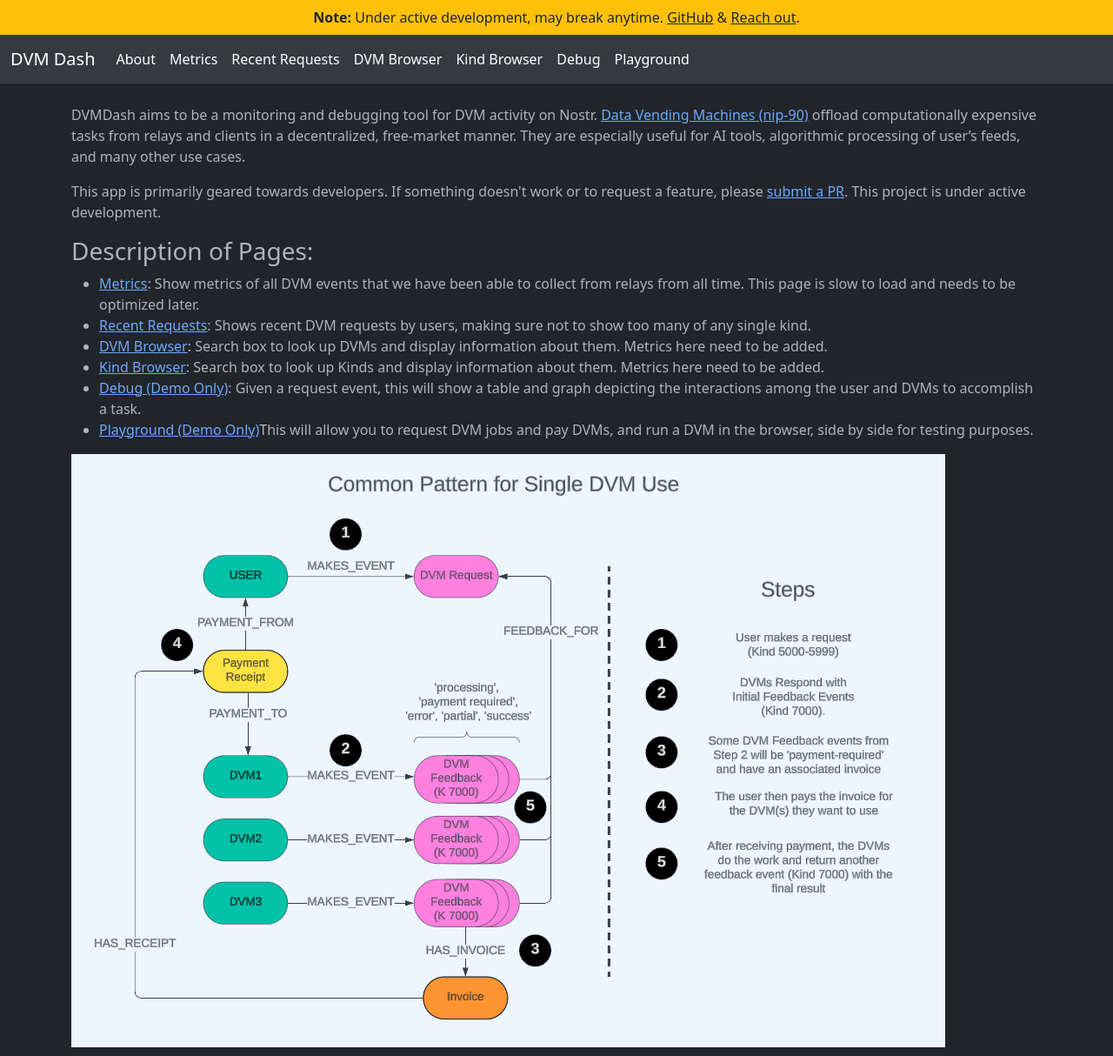
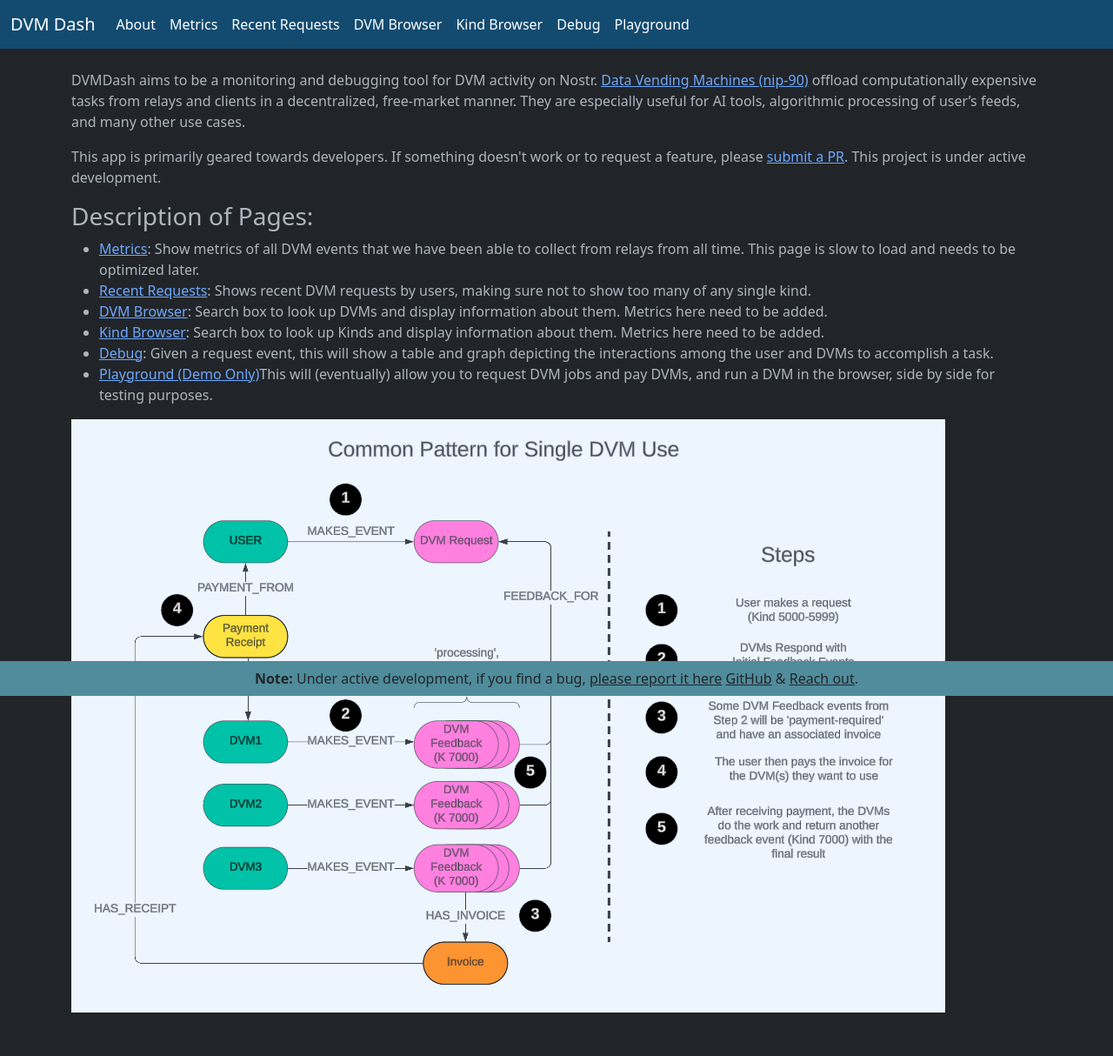
Before and after one commit to dtdannen/dvmdash, a Django app: page / in a window 1280 px wide. Shown: the whole page at 87% size. Run offline with Django 5.2, Linux system fonts and the light colour scheme; parts of the project's set-up code (start-up, migrations or seed data) failed here and were passed over; some libraries are stand-ins or nearby versions.

Commit message:
blue color scheme, still meh honestly

```diff
--- a/dvmdash/monitor/templates/monitor/about.html
+++ b/dvmdash/monitor/templates/monitor/about.html
@@ -23,8 +23,8 @@
         <li><a href="{% url 'recent' %}">Recent Requests</a>: Shows recent DVM requests by users, making sure not to show too many of any single kind.</li>
         <li><a href="{% url 'dvm' %}">DVM Browser</a>: Search box to look up DVMs and display information about them. Metrics here need to be added.</li>
         <li><a href="{% url 'kind' %}">Kind Browser</a>: Search box to look up Kinds and display information about them. Metrics here need to be added.</li>
-        <li><a href="{% url 'debug' event_id="1258f00b94102ed3220de6a05897329e5f5e575c07d77966b303e440570c901c" %}">Debug (Demo Only)</a>: Given a request event, this will show a table and graph depicting the interactions among the user and DVMs to accomplish a task.</li>
-        <li><a href="{% url 'playground' %}">Playground (Demo Only)</a>This will allow you to request DVM jobs and pay DVMs, and run a DVM in the browser, side by side for testing purposes.</li>
+        <li><a href="{% url 'debug' %}">Debug</a>: Given a request event, this will show a table and graph depicting the interactions among the user and DVMs to accomplish a task.</li>
+        <li><a href="{% url 'playground' %}">Playground (Demo Only)</a>This will (eventually) allow you to request DVM jobs and pay DVMs, and run a DVM in the browser, side by side for testing purposes.</li>
     </ul>
 
     <img src="{% static 'DVM_Flow_Diagram.png' %}" alt="Image of DVM Flow Diagram">
--- a/dvmdash/monitor/templates/monitor/base.html
+++ b/dvmdash/monitor/templates/monitor/base.html
@@ -31,7 +31,7 @@
     <!-- ... (existing head content) ... -->
     <style>
         .navbar-custom {
-            background-color: #343a40; /* Dark gray background color */
+            background-color: #134B70; /* Dark gray background color */
         }
         .navbar-custom .navbar-brand,
         .navbar-custom .navbar-nav .nav-link {
@@ -43,21 +43,27 @@
         }
         .navbar-custom .navbar-nav .nav-link:hover {
         color: #ffc107; /* Yellow hover color */
-    }
+        }
+        .development-banner {
+            position: fixed;
+            bottom: 0;
+            left: 0;
+            right: 0;
+            z-index: 1030;
+            background-color: #508C9B;
+        }
+
+        body {
+            padding-bottom: 50px; /* Adjust this value based on your banner's height */
+        }
     </style>
+
+
 
     {% block extrahead %}{% endblock %}
 </head>
 
 <body>
-    <!-- Development Banner -->
-    <div class="container-fluid bg-warning text-dark py-2">
-        <div class="container text-center">
-            <p class="mb-0">
-                <strong>Note:</strong> Under active development, may break anytime. <a href="https://github.com/dtdannen/dvmdash" target="_blank" class="text-dark">GitHub</a> & <a href="https://njump.me/nprofile1qyghwumn8ghj7mn0wd68ytnhd9hx2tcpzdmhxue69uhhqatjwpkx2urpvuhx2ue0qqsd5x8fscqypualfyu8dlqkkx539tj6dah634g4ns779wpr8gxes5grkwu97" target="_blank" class="text-dark">Reach out</a>.
-            </p>
-        </div>
-    </div>
 
     <!-- Navigation Bar -->
     <nav class="navbar navbar-expand-lg navbar-dark navbar-custom">
@@ -83,7 +89,7 @@
                         <a class="nav-link" href="{% url 'kind' %}">Kind Browser</a>
                     </li>
                     <li class="nav-item">
-                        <a class="nav-link" href="{% url 'debug' event_id="1258f00b94102ed3220de6a05897329e5f5e575c07d77966b303e440570c901c" %}">Debug</a>
+                        <a class="nav-link" href="{% url 'debug' %}">Debug</a>
                     </li>
                     <li class="nav-item">
                         <a class="nav-link" href="{% url 'playground' %}">Playground</a>
@@ -103,7 +109,13 @@
         {% endblock %}
     </div>
 
-
+<div class="development-banner container-fluid text-dark py-2">
+    <div class="container text-center">
+        <p class="mb-0">
+            <strong>Note:</strong> Under active development, if you find a bug, <a href="https://github.com/dtdannen/dvmdash/issues/new" class="text-dark">please report it here</a>  <a href="https://github.com/dtdannen/dvmdash" target="_blank" class="text-dark">GitHub</a> & <a href="https://njump.me/nprofile1qyghwumn8ghj7mn0wd68ytnhd9hx2tcpzdmhxue69uhhqatjwpkx2urpvuhx2ue0qqsd5x8fscqypualfyu8dlqkkx539tj6dah634g4ns779wpr8gxes5grkwu97" target="_blank" class="text-dark">Reach out</a>.
+        </p>
+    </div>
+</div>
 
 </body>
 </html>
--- a/dvmdash/monitor/templates/monitor/dvm.html
+++ b/dvmdash/monitor/templates/monitor/dvm.html
@@ -169,7 +169,7 @@
                   <td>{{ e.created_at|naturaltime }}</td>
                   <td>{{ e.kind }}</td>
                   <td><a href="{% url 'see_event' event_id=e.id %}">{{ e.id }}</a></td>
-                    <td><a href="{% if e.debug_event_id %}{% url 'debug' event_id=e.debug_event_id %}{%  else %}{% url 'debug' event_id=e.id %}{% endif %}">Debug this DVM Chain</a></td>
+                    <td><a href="{% if e.debug_event_id %}{% url 'debug_with_event_id' event_id=e.debug_event_id %}{%  else %}{% url 'debug_with_event_id' event_id=e.id %}{% endif %}">Debug this DVM Chain</a></td>
                 </tr>
                 {% endfor %}
               </tbody>
--- a/dvmdash/monitor/templates/monitor/metrics.html
+++ b/dvmdash/monitor/templates/monitor/metrics.html
@@ -3,7 +3,7 @@
 
 {% block content %}
 <div class="text-center">
-    <h3>DVM Activity on Nostr</h3>
+    <h3>Metrics</h3>
 </div>
 
 <div class="container mt-5">
--- a/dvmdash/monitor/templates/monitor/recent.html
+++ b/dvmdash/monitor/templates/monitor/recent.html
@@ -20,7 +20,7 @@
           <td>{{ e.created_at|naturaltime }}</td>
           <td>{{ e.kind }}</td>
           <td><a href="{% url 'see_event' event_id=e.id %}">{{ e.id }}</a></td>
-            <td><a href="{% url 'debug' event_id=e.id %}">Debug this DVM Chain</a></td>
+            <td><a href="{% url 'debug_with_event_id' event_id=e.id %}">Debug this DVM Chain</a></td>
         </tr>
         {% endfor %}
       </tbody>
--- a/dvmdash/monitor/urls.py
+++ b/dvmdash/monitor/urls.py
@@ -16,7 +16,7 @@
     path("event/<str:event_id>/", views.see_event, name="see_event"),
     path("npub/<str:npub>/", views.see_npub, name="see_npub"),
     path("debug/", views.debug, name="debug"),
-    path("debug/<str:event_id>/", views.debug, name="debug"),
+    path("debug/<str:event_id>/", views.debug, name="debug_with_event_id"),
     path("recent/", views.recent, name="recent"),
     path("playground/", views.playground, name="playground"),
     path(
--- a/dvmdash/monitor/views.py
+++ b/dvmdash/monitor/views.py
@@ -589,6 +589,20 @@
             # Skip processing tags for this record and continue with the next one
             pass
 
+    # if no 'i' tag or 'content', try the 'alt' tag
+    if not already_processed_quick_details and "tags" in event_dict:
+        tags_str = event_dict["tags"]
+        try:
+            tags = ast.literal_eval(tags_str)
+            for tag in tags:
+                if isinstance(tag, list) and len(tag) >= 2 and tag[0] == "alt":
+                    event_dict["quick_details"] = tag[1]
+                    already_processed_quick_details = True
+                    break
+        except (ValueError, SyntaxError) as e:
+            print(f"Error parsing tags for record {event_dict['id']}")
+            pass
+
     # for invoices, use a message with the amount and a clickable lighting invoice for quick details
     if (
         not already_processed_quick_details
```
Also changed, not shown: dvmdash/monitor/templates/monitor/debug.html (+8 -5 lines).
